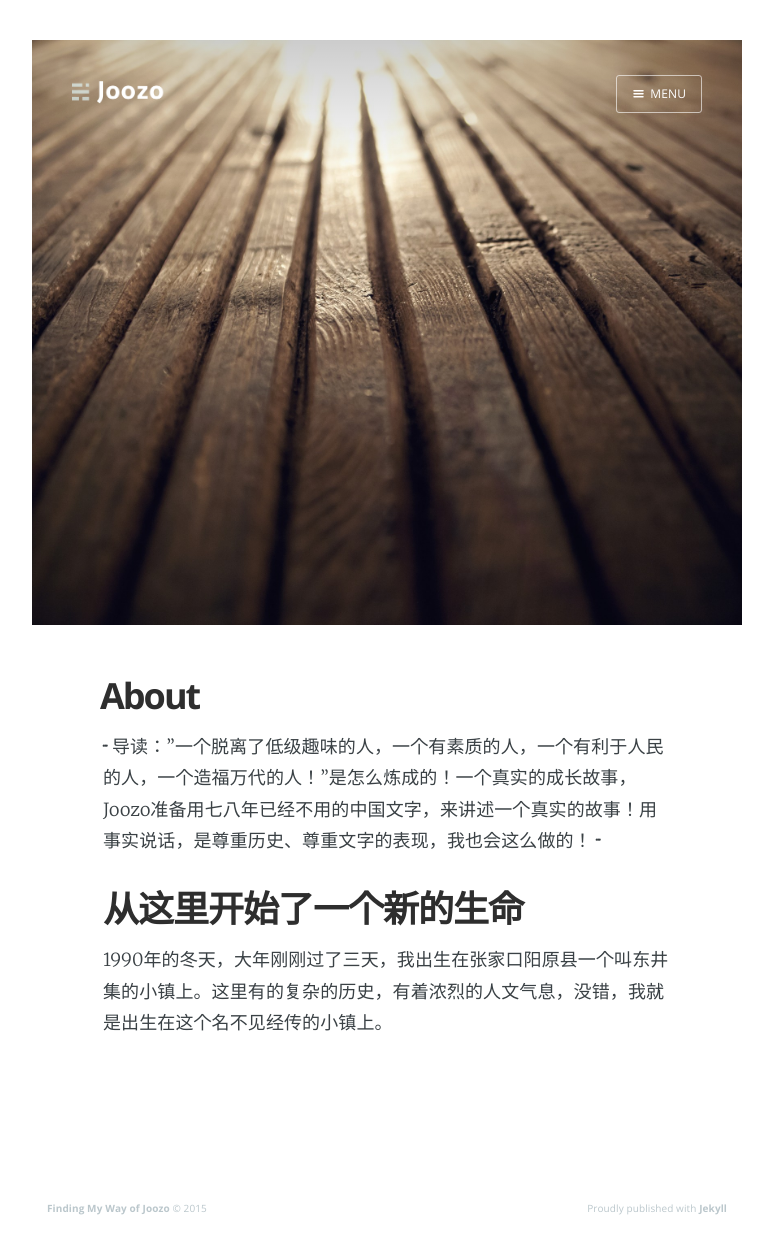
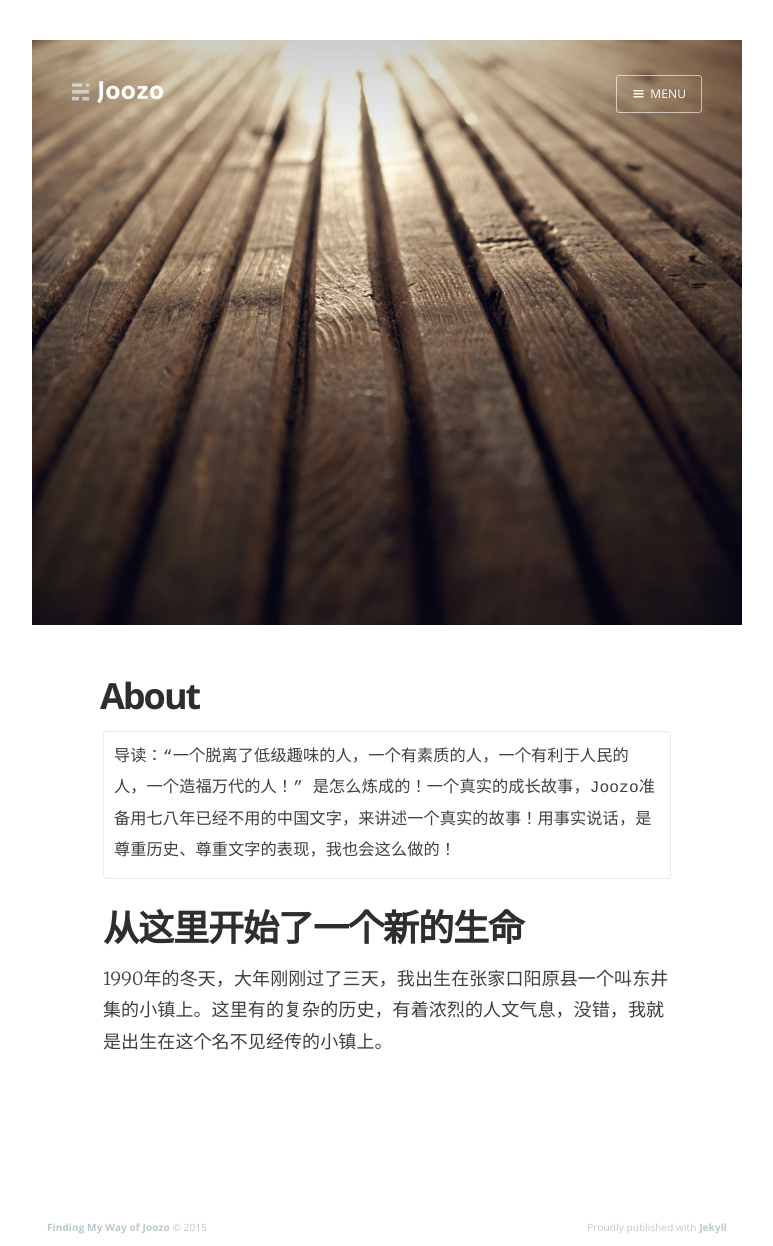
Before and after one commit to joo-studio/blog.joozo.cn, a Jekyll site: the page built from about.md, in a window 1280 px wide. Shown: the whole page, without its empty margins (253-1026 px from the left). Built offline with Jekyll 4.4.1, drawn with Linux system fonts in a browser that asks for light colours; nearby versions of some CDN libraries; Markdown is read by kramdown in place of the engine named in the settings.

Commit message:
edit some files

````diff
--- a/_includes/navigation.html
+++ b/_includes/navigation.html
@@ -6,10 +6,10 @@
     <ul>
         <li class="nav-home {% if page.current == 'home' %} nav-current{% endif %}" role="presentation"><a href="{{ site.baseurl }}">Home</a></li>
         <li class="nav-about {% if page.current == 'about' %} nav-current{% endif %}" role="presentation"><a href="{{ site.baseurl }}about.html">About</a></li>
-        <li class="nav-fables {% if page.url contains 'fables' %} nav-current{% endif %}" role="presentation"><a href="{{ site.baseurl }}tag/fables/">Fables</a></li>
+        <!-- <li class="nav-fables {% if page.url contains 'fables' %} nav-current{% endif %}" role="presentation"><a href="{{ site.baseurl }}tag/fables/">Fables</a></li>
         <li class="nav-speeches {% if page.url contains 'speeches' %} nav-current{% endif %}" role="presentation"><a href="{{ site.baseurl }}tag/speeches/">Speeches</a></li>
         <li class="nav-fiction {% if page.url contains 'fiction' %} nav-current{% endif %}" role="presentation"><a href="{{ site.baseurl }}tag/fiction/">Fiction</a></li>
-        <li class="nav-author {% if page.current == 'author' %} nav-current{% endif %}" role="presentation"><a href="{{ site.baseurl }}author/casper/">Author</a></li>
+        <li class="nav-author {% if page.current == 'author' %} nav-current{% endif %}" role="presentation"><a href="{{ site.baseurl }}author/">Author</a></li> -->
     </ul>
     <a class="subscribe-button icon-feed" href="{{ site.baseurl }}rss.xml">Subscribe</a>
 </div>
--- a/about.md
+++ b/about.md
@@ -7,9 +7,9 @@
 cover: 'img/road.jpg'
 current: about
 ---
-···
-导读：”一个脱离了低级趣味的人，一个有素质的人，一个有利于人民的人，一个造福万代的人！”是怎么炼成的！一个真实的成长故事，Joozo准备用七八年已经不用的中国文字，来讲述一个真实的故事！用事实说话，是尊重历史、尊重文字的表现，我也会这么做的！
-···
+```
+导读：“一个脱离了低级趣味的人，一个有素质的人，一个有利于人民的人，一个造福万代的人！” 是怎么炼成的！一个真实的成长故事，Joozo准备用七八年已经不用的中国文字，来讲述一个真实的故事！用事实说话，是尊重历史、尊重文字的表现，我也会这么做的！
+```
 ##从这里开始了一个新的生命
 
 1990年的冬天，大年刚刚过了三天，我出生在张家口阳原县一个叫东井集的小镇上。这里有的复杂的历史，有着浓烈的人文气息，没错，我就是出生在这个名不见经传的小镇上。
--- a/rss.xml
+++ b/rss.xml
@@ -1,5 +1,5 @@
 ---
-layout: atom.xml
+layout: atom
 title: "rss"
 permalink: rss.xml
 ---
````
